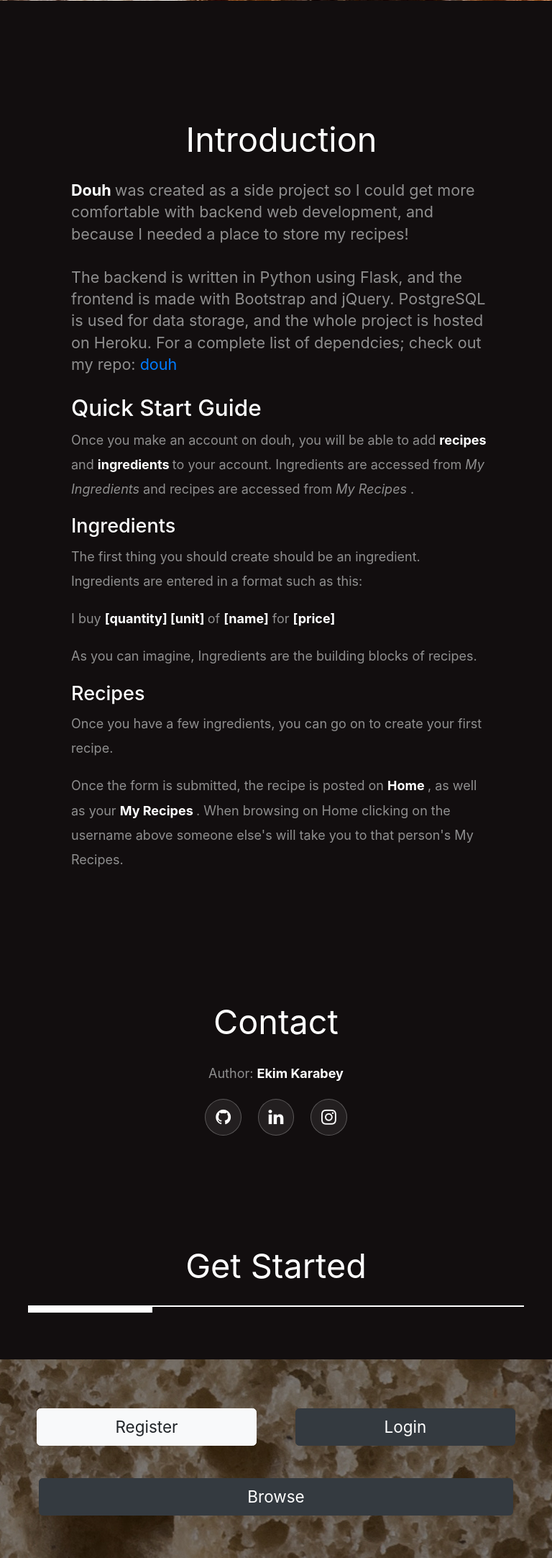
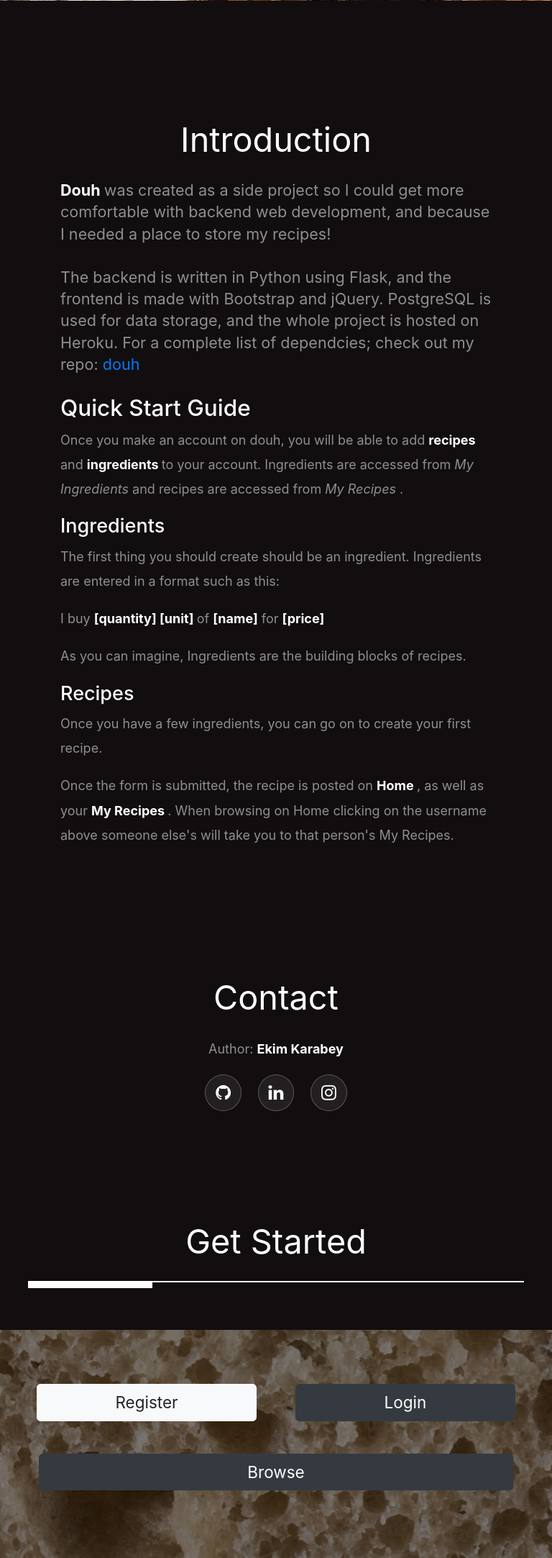
Before and after one commit to Ekimerton/Douh, a Flask app: page / in a window 768 px wide. Shown: the part 799-2964 px from the top of the page at 72% size. Run offline with Flask 2, Linux system fonts and the light colour scheme; some libraries are stand-ins or nearby versions.

Commit message:
removed padding

```diff
--- a/Driver/static/intro.css
+++ b/Driver/static/intro.css
@@ -517,7 +517,7 @@
 
 @media (min-width: 768px) {
   .tm-intro-text-container {
-    padding-left: 65px;
+    padding-left: 0px;
   }
 
   .navbar-expand-md .navbar-nav .nav-link {
@@ -542,7 +542,7 @@
 
 @media (max-width: 991px) {
   .tm-intro-text-container {
-    padding-left: 15px;
+    padding-left: 0px;
     padding-top: 30px;
     max-width: 600px;
     margin-left: auto;
```
